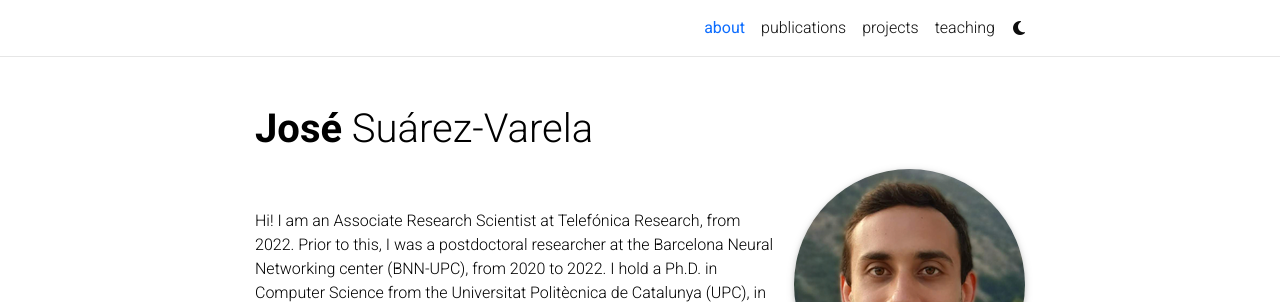
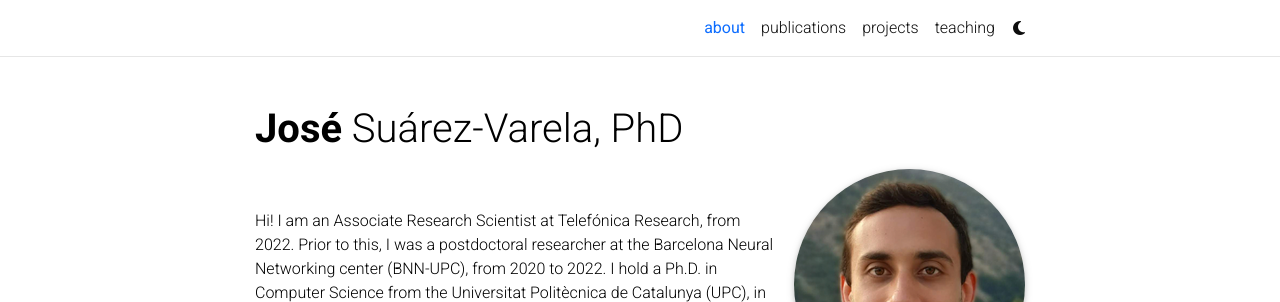
Before and after one commit to jsuarezv/jsuarezv.github.io, a Jekyll site: the page built from _pages/about.md, in a window 1280 px wide and 978 px high. Shown: the top 302 px of the window. Built offline with Jekyll 4.4.1, drawn with Linux system fonts in a browser that asks for light colours; full-size pictures stand in for the smaller copies a plugin makes; some web fonts are replaced; comment, search, counter and statistics services are not loaded; a style sheet for code colours, icons or effects is not loaded.

Commit message:
added title to about page

```diff
--- a/_layouts/about.html
+++ b/_layouts/about.html
@@ -6,7 +6,7 @@
       <div class="post">
         <header class="post-header">
           <h1 class="post-title">
-            {% if site.title == "blank" -%}<span class="font-weight-bold">{{ site.first_name }}</span> {{ site.middle_name }} {{ site.last_name }}{%- else -%}{{ site.title }}{%- endif %}
+            {% if site.title == "blank" -%}<span class="font-weight-bold">{{ site.first_name }}</span> {{ site.middle_name }} {{ site.last_name }}, PhD {%- else -%}{{ site.title }}{%- endif %}
           </h1>
           <p class="desc">{{ page.subtitle }}</p>
         </header>
```
